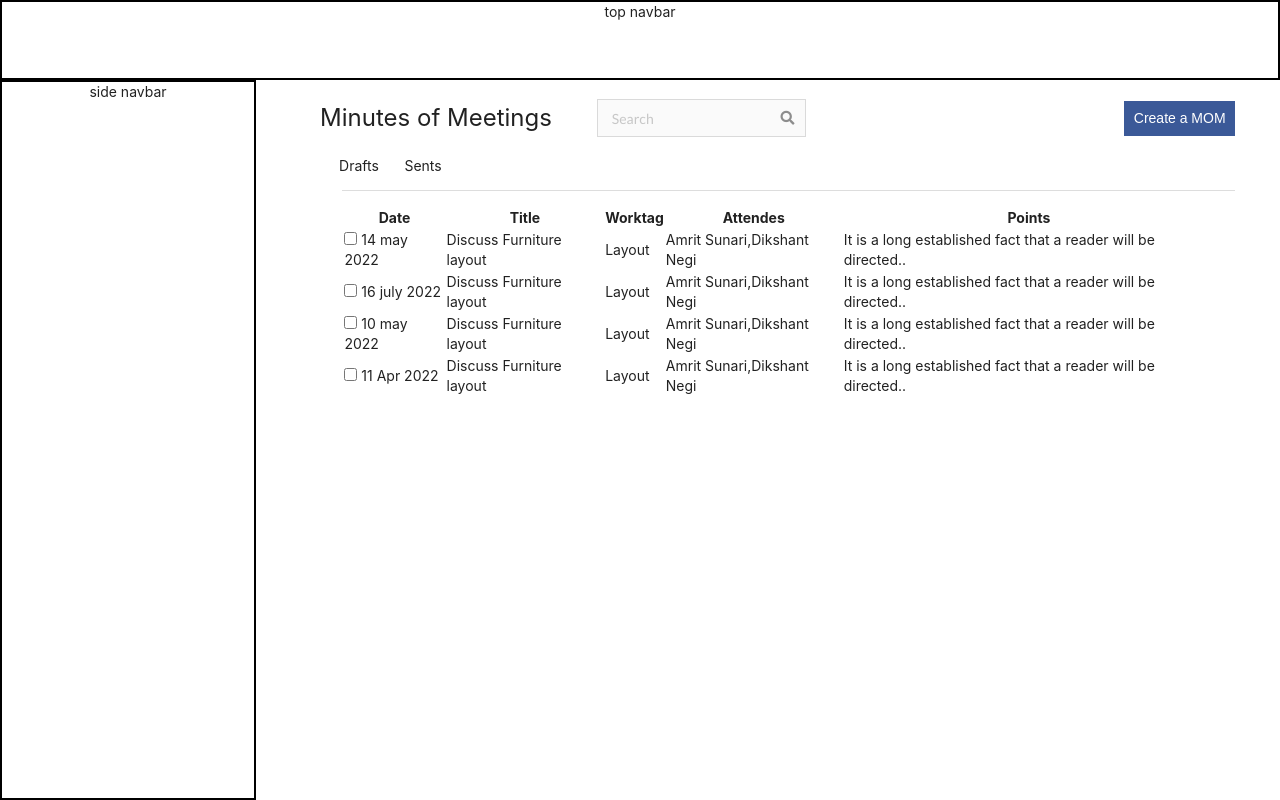
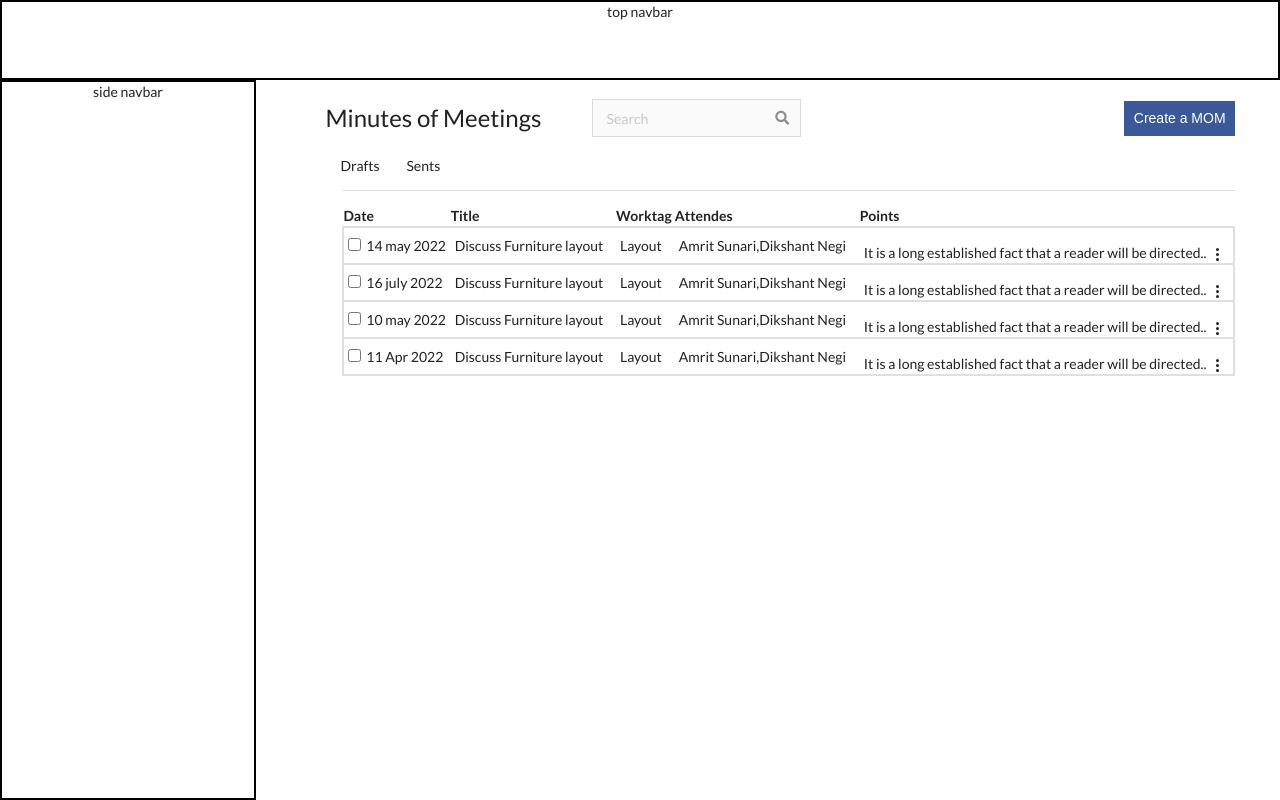
Before and after one commit to Parshuram12345/MOM-fe, a React (Create React App) app: page / in a window 1280 px wide. Built offline with nearby package versions, Linux system fonts and the light colour scheme.

Commit message:
added mom section

```diff
--- a/src/Styles/index.css
+++ b/src/Styles/index.css
@@ -2,7 +2,6 @@
     margin: 0;
     padding: 0;
     box-sizing: border-box;
-    font-family: Inter;
 }
 .top-navbar{
     max-width: 100%;
@@ -63,3 +62,12 @@
 .m-left-9{
     margin-left: 9%;
 }
+.text-align-left{
+    text-align: left;
+}
+.height-10{
+    /* height: 8vh; */
+}
+.m-auto{
+    margin:auto;
+}
--- a/src/components/Herocomponent/momSection/MomSection.css
+++ b/src/components/Herocomponent/momSection/MomSection.css
@@ -38,6 +38,43 @@
     margin-left: 9%;
     width: 93%;
 }
+tr.table-row td{
+    padding: 0 4px;
+}
+/* tr.table-row{
+    border:2px solid #DFDFDF
+} */
+.dots {
+    width: 3px;
+    height: 3px;
+    margin-top: 2px;
+    background-color: #222;
+    border-radius: 50%;
+}
+
 .table-row{
-    border: 2px solide black;
-}
+      border: 2px solid #DFDFDF;
+      margin-bottom: 2;
+  }
+  .margin-right-10{
+    margin-right: 10px;
+  }
+ .content-table{
+    border-collapse: collapse;
+    /* border-collapse:separate; */
+    width: 93%;
+    padding: 10px 12px;
+ }
+ .padding-r-30{
+    padding-right: 30px;
+ }
+
+ .points-head{
+    margin-top: 4%;
+ }
+ .checkbox-field{
+    margin-right: 5%;
+ }
+ tr{
+    margin:5px
+ }
--- a/src/components/Herocomponent/momSection/MomSection.jsx
+++ b/src/components/Herocomponent/momSection/MomSection.jsx
@@ -1,37 +1,13 @@
 import React from "react";
+import { data } from "../../utils";
 import "./MomSection.css";
 
+
 function MomSection() {
-  const data = [
-    {
-      date: "14 may 2022",
-      title: "Discuss Furniture layout",
-      worktag: "Layout",
-      attendes: "Amrit Sunari,Dikshant Negi",
-      points: "It is a long established fact that a reader will be directed.."
-    },
-    {
-      date: "16 july 2022",
-      title: "Discuss Furniture layout",
-      worktag: "Layout",
-      attendes: "Amrit Sunari,Dikshant Negi",
-      points: "It is a long established fact that a reader will be directed.."
-    },
-    {
-      date: "10 may 2022",
-      title: "Discuss Furniture layout",
-      worktag: "Layout",
-      attendes: "Amrit Sunari,Dikshant Negi",
-      points: "It is a long established fact that a reader will be directed.."
-    },
-    {
-      date: "11 Apr 2022",
-      title: "Discuss Furniture layout",
-      worktag: "Layout",
-      attendes: "Amrit Sunari,Dikshant Negi",
-      points: "It is a long established fact that a reader will be directed.."
-    }
-  ]
+  const dotsArray = Array.from({ length: 3 })
+  const tableHeadings = data.tableHeadings;
+  const Momdata = data.MomContent;
+
   return (
     <div>
       <div className="d-flex-col">
@@ -53,26 +29,28 @@ function MomSection() {
           <div className="sents-tab">Sents</div>
         </div>
         <div className="ui divider"></div>
-        <table className="m-left-9">
+        <table className="content-table m-left-9">
           <thead>
             <tr>
-              <th>Date</th>
-              <th>Title</th>
-              <th>Worktag</th>
-              <th>Attendes</th>
-              <th>Points</th>
+              {
+                tableHeadings && tableHeadings.map((elem) => <th className="text-align-left">{elem}</th>)
+              }
             </tr>
           </thead>
-          <tbody>
+          <tbody className="table-body">
             {
-              data && data.map(({ date, title, worktag, attendes, points }) => {
-                return <tr className="table-row">
-                  <td>
-                  <input type="checkbox"/>  {date}</td>
+              Momdata && Momdata.map(({ id,date, title, worktag, attendes, points }) => {
+                return <tr key={id} className="table-row height-10">
+                  <td><input className="checkbox-field" type="checkbox" />{date}</td>
                   <td>{title}</td>
                   <td>{worktag}</td>
                   <td>{attendes}</td>
-                  <td>{points}</td>
+                  <td className="points-head d-flex">{points}
+                    <div className="d-flex-col align-center justify-center m-auto">
+                      {
+                        dotsArray && dotsArray.map((index) => <div key={index} className="dots"></div>)
+                      }
+                    </div></td>
                 </tr>
               })
             }
--- /dev/null
+++ b/src/components/utils/StaticData/MomContent.jsx
@@ -0,0 +1,34 @@
+export const MomContent = [
+    {
+        id:0,
+      date: "14 may 2022",
+      title: "Discuss Furniture layout",
+      worktag: "Layout",
+      attendes: "Amrit Sunari,Dikshant Negi",
+      points: "It is a long established fact that a reader will be directed.."
+    },
+    {
+        id:1,
+      date: "16 july 2022",
+      title: "Discuss Furniture layout",
+      worktag: "Layout",
+      attendes: "Amrit Sunari,Dikshant Negi",
+      points: "It is a long established fact that a reader will be directed.."
+    },
+    {
+        id:2,
+      date: "10 may 2022",
+      title: "Discuss Furniture layout",
+      worktag: "Layout",
+      attendes: "Amrit Sunari,Dikshant Negi",
+      points: "It is a long established fact that a reader will be directed.."
+    },
+    {
+        id:3,
+      date: "11 Apr 2022",
+      title: "Discuss Furniture layout",
+      worktag: "Layout",
+      attendes: "Amrit Sunari,Dikshant Negi",
+      points: "It is a long established fact that a reader will be directed.."
+    }
+  ]
--- /dev/null
+++ b/src/components/utils/StaticData/tableHeading.jsx
@@ -0,0 +1 @@
+export const tableHeadings =["Date","Title","Worktag","Attendes","Points"]
--- /dev/null
+++ b/src/components/utils/index.js
@@ -0,0 +1,6 @@
+import { tableHeadings } from "./StaticData/tableHeading";
+import { MomContent } from './StaticData/MomContent';
+export const data = {
+    tableHeadings:tableHeadings,
+    MomContent:MomContent
+}
```
